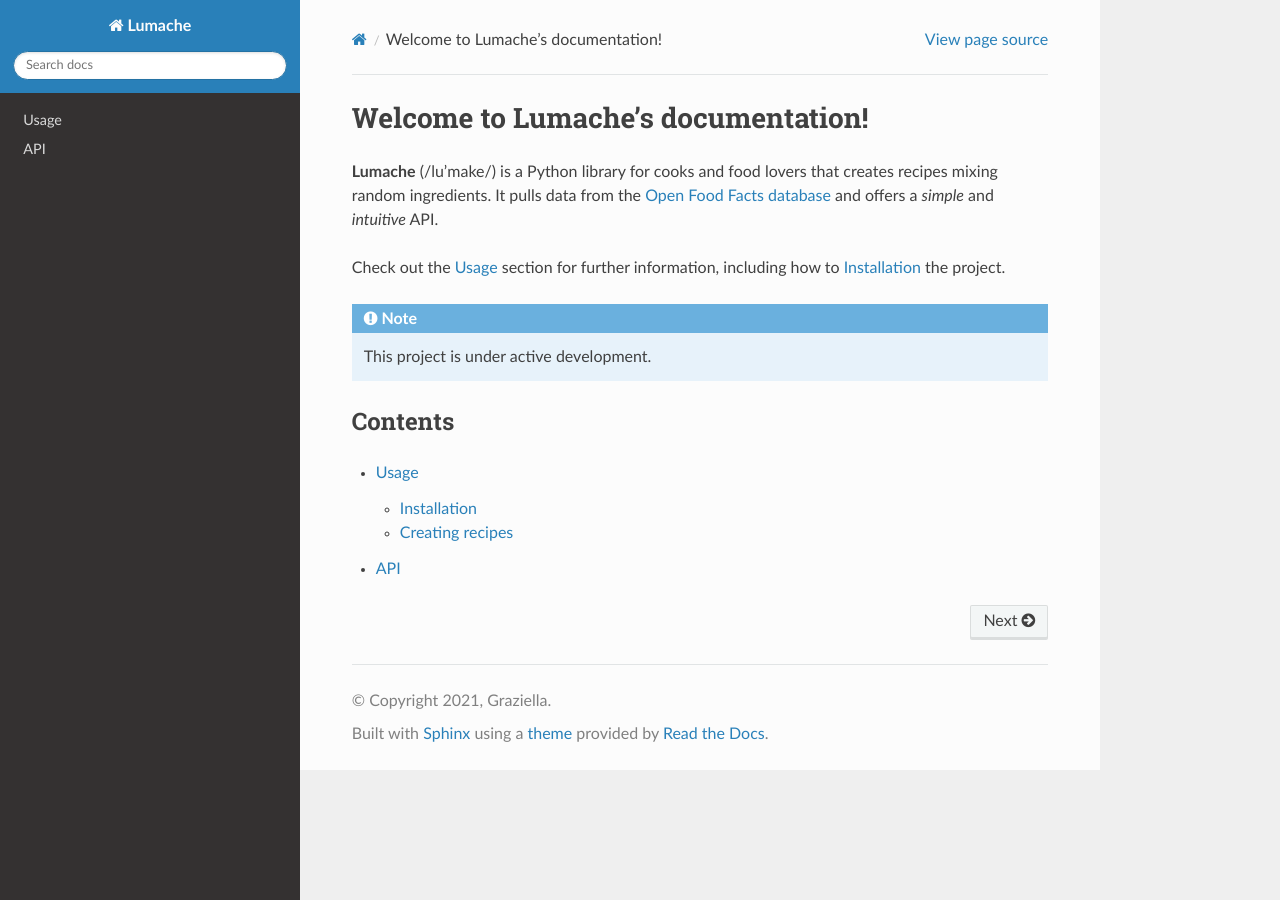
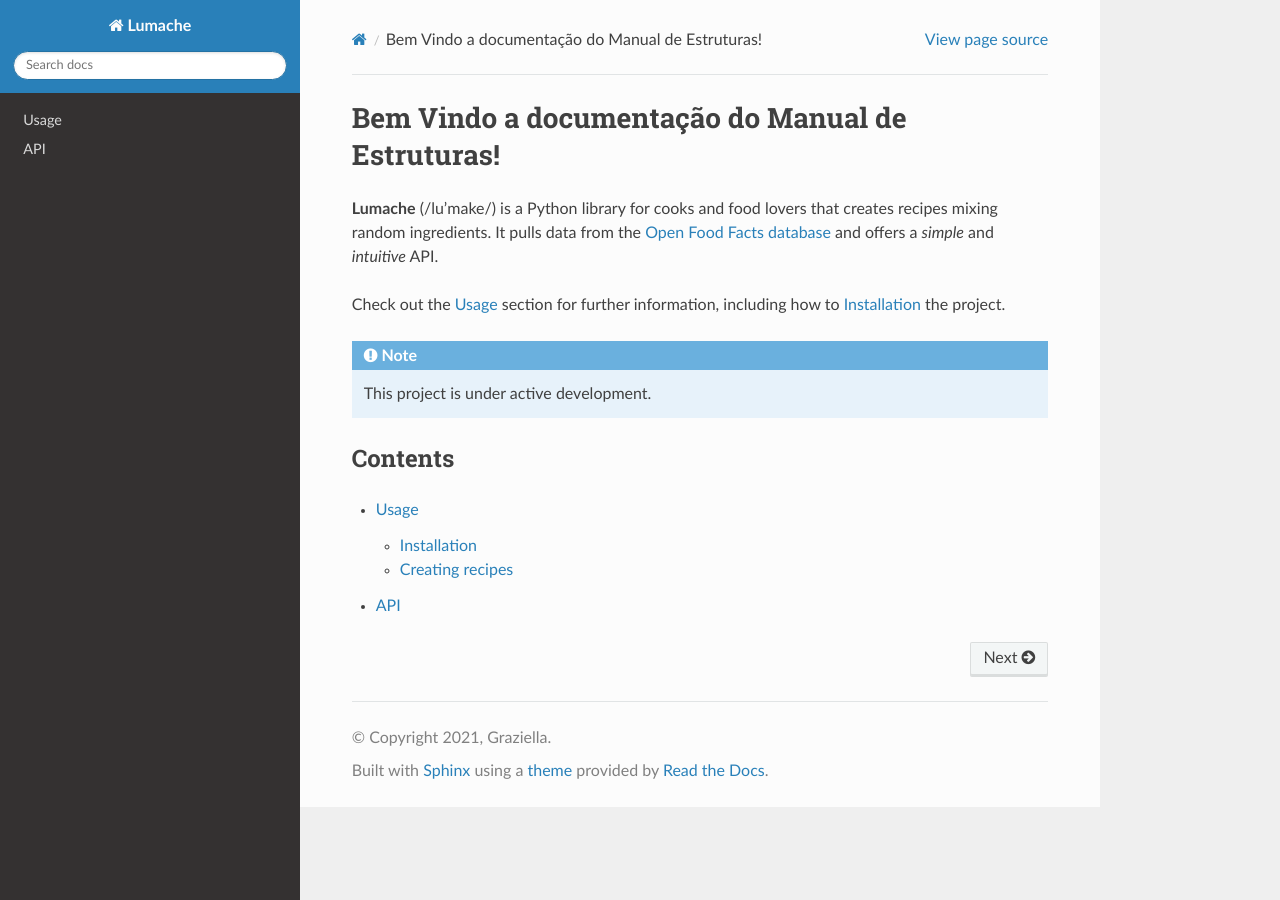
Before and after one commit to CarlosGoldJr/manual-estruturas, a Sphinx documentation site: the page built from docs/source/index.rst, in a window 1280 px wide. Built offline with Sphinx 7.4.7 and the Read the Docs theme 3.1.0, drawn with Linux system fonts in a browser that asks for light colours.

Commit message:
Primeiro teste

```diff
--- a/docs/source/index.rst
+++ b/docs/source/index.rst
@@ -1,5 +1,5 @@
-Welcome to Lumache's documentation!
-===================================
+Bem Vindo a documentação do Manual de Estruturas!
+=================================================
 
 **Lumache** (/lu'make/) is a Python library for cooks and food lovers
 that creates recipes mixing random ingredients.
```
